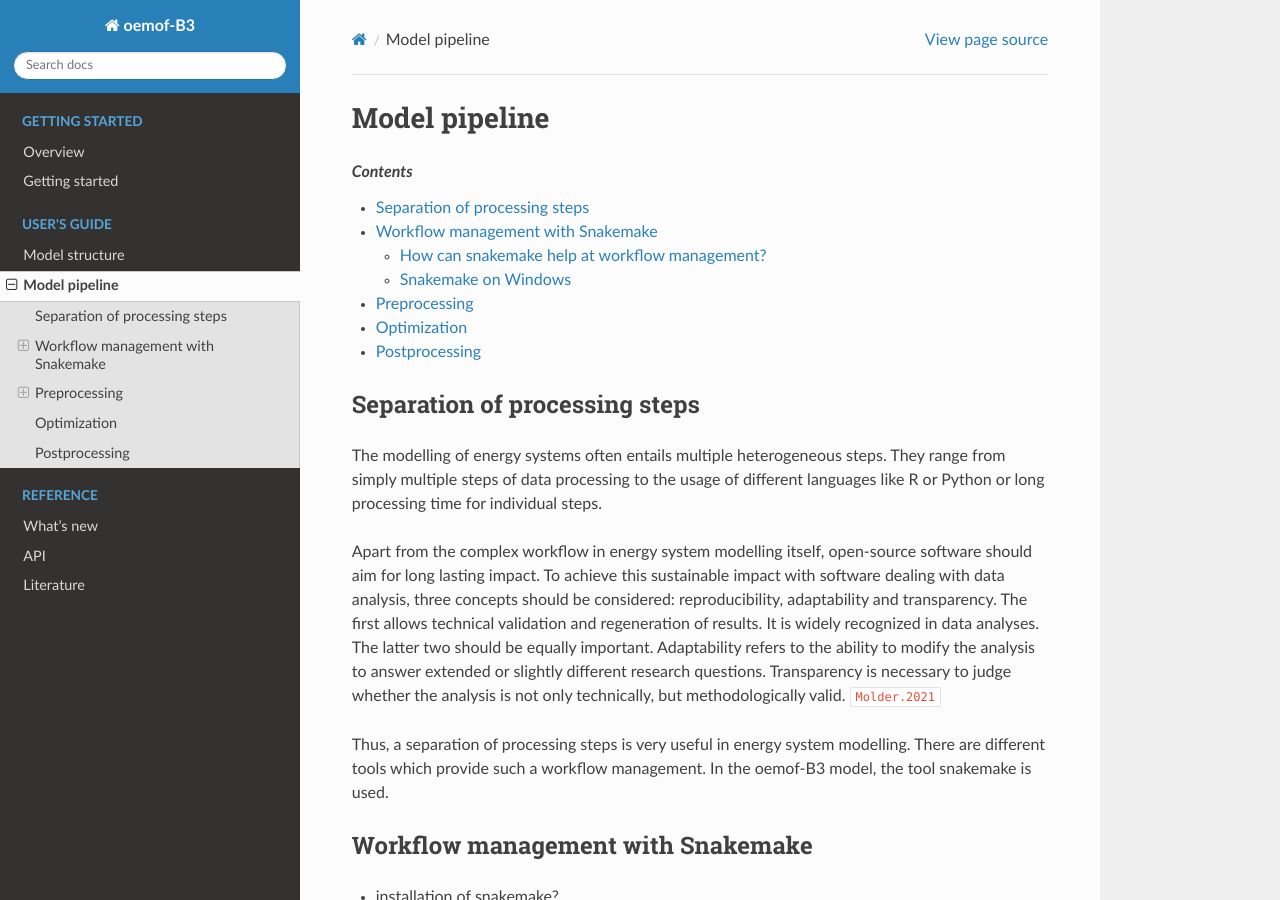
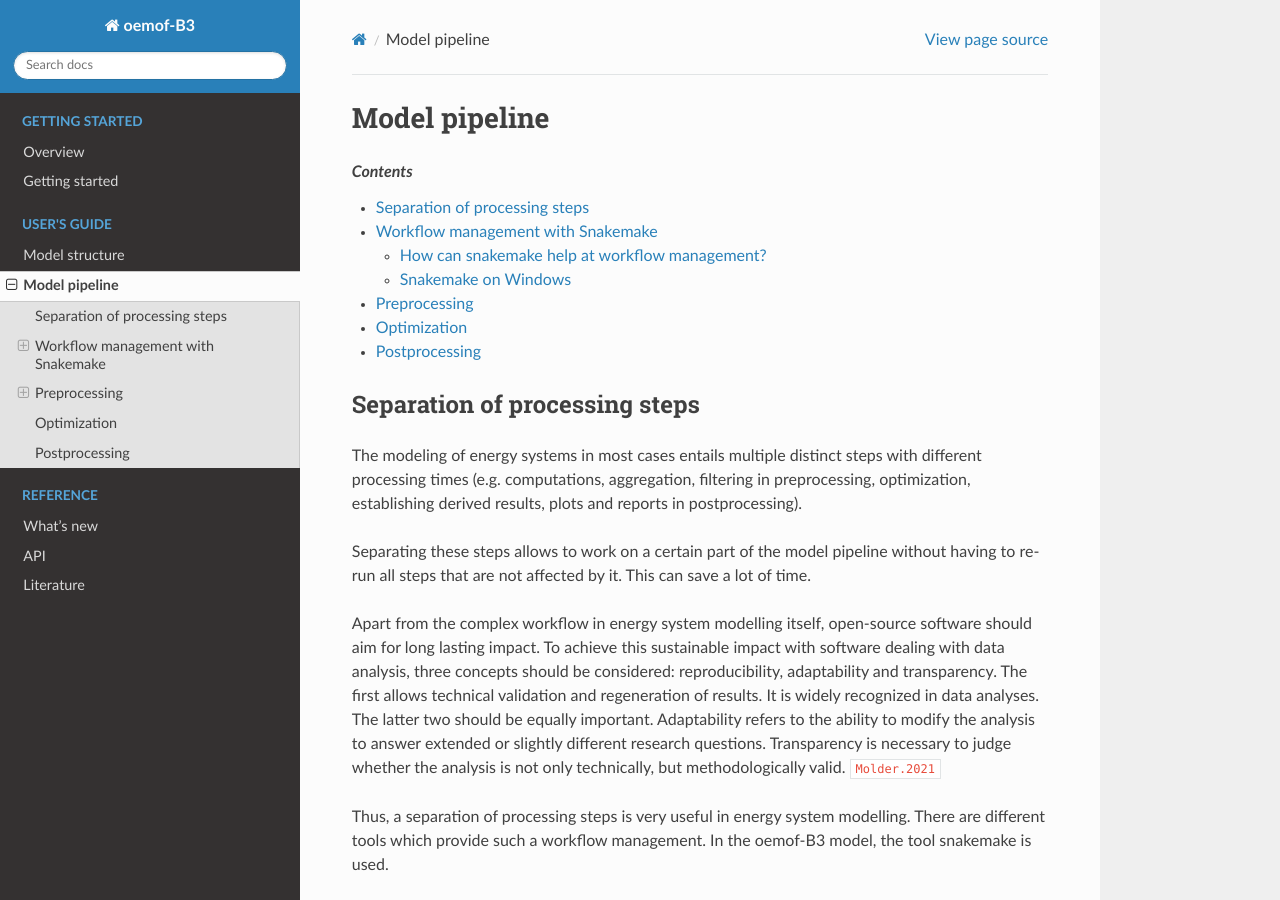
Before and after one commit to rl-institut/oemof-B3, a Sphinx documentation site: the page built from docs/model_pipeline.rst, in a window 1280 px wide and 900 px high. Built offline with Sphinx 7.4.7 and the Read the Docs theme 2.0.0, drawn with Linux system fonts in a browser that asks for light colours; cross-references to code outside the pages are shown as plain code; some of the changed text lies outside the part shown.

Commit message:
Adapt chapter

```diff
--- a/docs/model_pipeline.rst
+++ b/docs/model_pipeline.rst
@@ -13,9 +13,12 @@ Model pipeline
 Separation of processing steps
 ==============================
 
-The modelling of energy systems often entails multiple heterogeneous steps. They range from
-simply multiple steps of data processing to the usage of different languages like R or Python
-or long processing time for individual steps.
+The modeling of energy systems in most cases entails multiple distinct steps with different
+processing times (e.g. computations, aggregation, filtering in preprocessing, optimization,
+establishing derived results, plots and reports in postprocessing).
+
+Separating these steps allows to work on a certain part of the model pipeline without having to
+re-run all steps that are not affected by it. This can save a lot of time.
 
 Apart from the complex workflow in energy system modelling itself, open-source software should aim for
 long lasting impact. To achieve this sustainable impact with software dealing with data analysis,
@@ -35,7 +38,7 @@ In the oemof-B3 model, the tool snakemake is used.
 Workflow management with Snakemake
 ==================================
 
-- installation of snakemake?
+Visit the `snakemake docs <>_` to learn more about snakemake and how to install it.
 
 
 How can snakemake help at workflow management?
@@ -71,7 +74,8 @@ When running snakemake with outputfiles in subfolders on Windows with
      snakemake -j<NUMBER_OF_CPU_CORES>
 
 a ``MissingRuleException`` is raised. The process is unable to specify the output files in subfolders.
-This bug is an `open issue <https://github.com/snakemake/snakemake/issues/46>`_ at `snakemake <https://snakemake.readthedocs.io/>`_.
+This bug is an `open issue <https://github.com/snakemake/snakemake/issues/46>`_
+at `snakemake <https://snakemake.readthedocs.io/>`_.
 The `current workaround <https://pypsa-eur.readthedocs.io/en/latest/tutorial.html?highlight=windows#how-to-use-the-snakemake-rules>`_
 described in `pypsa-eur <https://pypsa-eur.readthedocs.io/en/latest/index.html>`_
 is to run snakemake with the flag ``--keep-target-files`` to the command.
```
